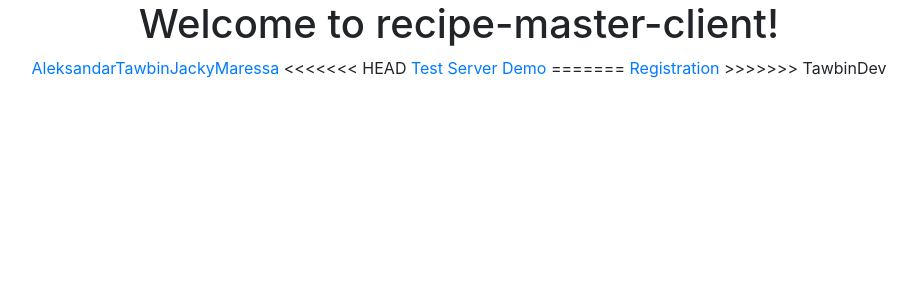
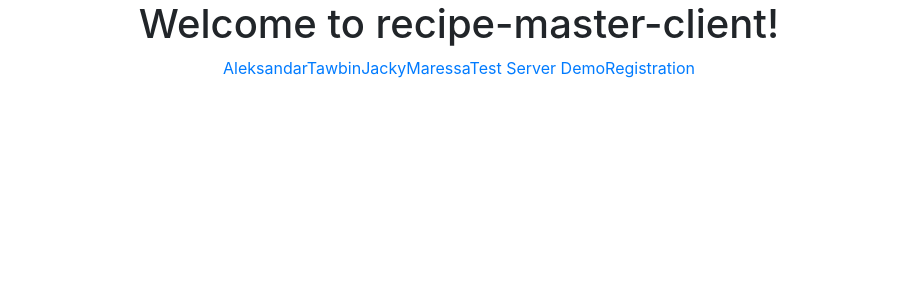
Before and after one commit to Alekzandar/Recipe_Master_Client, an Angular app in the folder recipe-master-client/: page / in a window 1280 px wide. Shown: the top 300 px of the page, without its empty margins (181-1098 px from the left). Built offline with nearby package versions, Linux system fonts and the light colour scheme.

Commit message:
Merging w/ Tawbin's Registration

```diff
--- a/recipe-master-client/src/app/app.component.html
+++ b/recipe-master-client/src/app/app.component.html
@@ -8,11 +8,8 @@
     <a routerLink="/tawbin">Tawbin</a>
     <a routerLink="/jacky">Jacky</a>
     <a routerLink="/maressa">Maressa</a>
-<<<<<<< HEAD
     <a routerLink="/test">Test Server Demo</a>
-=======
     <a routerLink="/registration">Registration</a>
->>>>>>> TawbinDev
   </nav>
 </div>
 <router-outlet></router-outlet>
```
